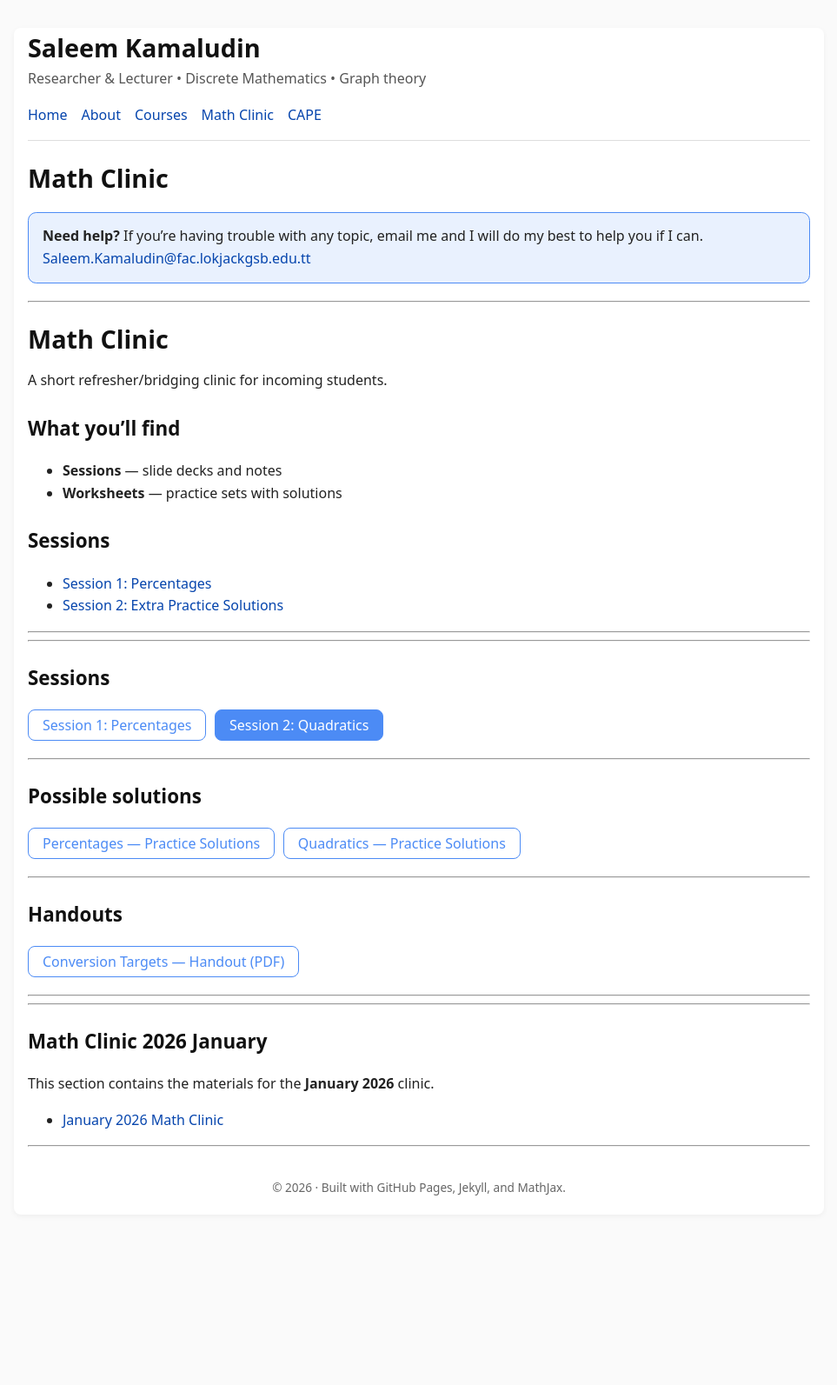
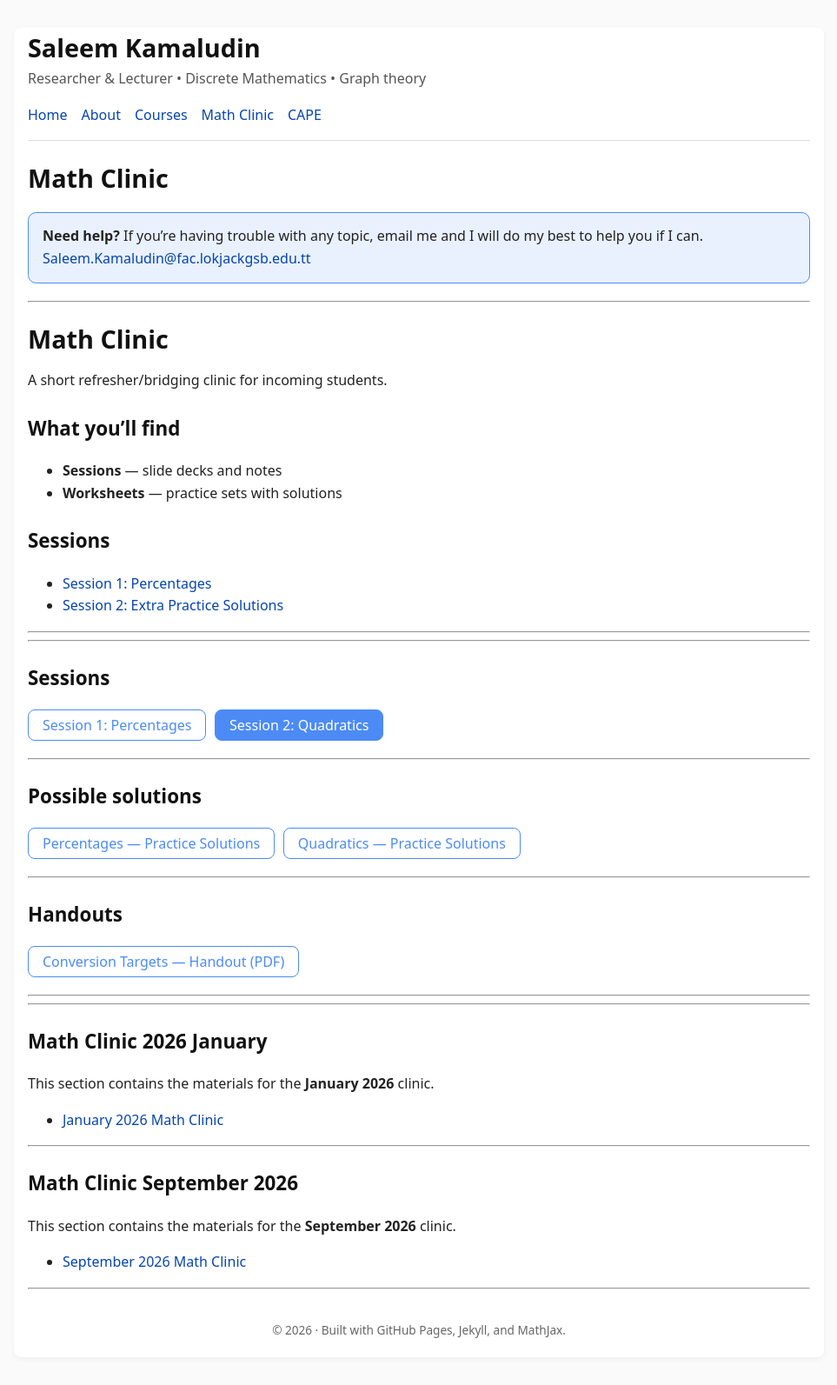
Before and after one commit to SaleemKamaludin/SaleemKamaludin.github.io, a Jekyll site: the page built from courses/math-clinic/index.md, in a window 1280 px wide. Shown: the whole page at 87% size, without its empty margins (158-1121 px from the left). Built offline with Jekyll 4.4.1, drawn with Linux system fonts in a browser that asks for light colours; before the commit the page ends 1429 px from its top, so only the background shows below that.

Commit message:
Add September 2026 Math Clinic

```diff
--- a/courses/math-clinic/index.md
+++ b/courses/math-clinic/index.md
@@ -126,3 +126,19 @@ A short refresher/bridging clinic for incoming students.
 This section contains the materials for the **January 2026** clinic.
 
 - [January 2026 Math Clinic]({{ '/courses/math-clinic-2026/' | relative_url }})
+
+
+
+
+
+
+
+
+
+---
+
+## Math Clinic September 2026
+
+This section contains the materials for the **September 2026** clinic.
+
+- [September 2026 Math Clinic]({{ '/courses/math-clinic-september-2026/' | relative_url }})
```
Also changed, not shown: courses/math-clinic-september-2026/index.md (added, +14 -0 lines).
